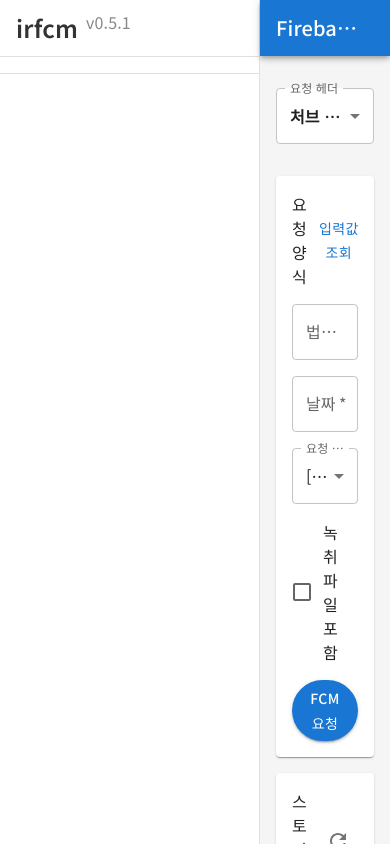
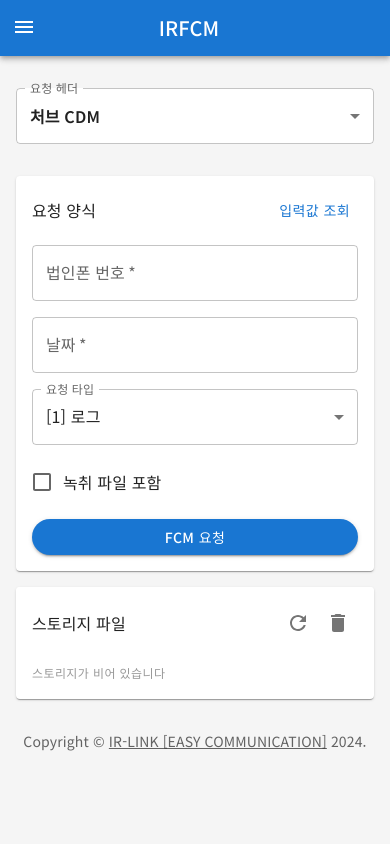
Before and after one commit to irlink-dev/irfcm, a Next.js app: page /chubb in a window 390 px wide. Built offline with nearby package versions, Linux system fonts and the light colour scheme.

Commit message:
update: 디자인 및 편의 기능 개선 중
RootPage에 있던 고객사 카드 리스트를 ClientsPage로 이동.
좌측 Drawer에 '클라우드 메시징' 메뉴 추가.
`Dashboard` layout 반응형 디자인 일부 적용.
Storage Files 개수 표시하는 텍스트 추가.

```diff
--- a/src/components/dashboard.tsx
+++ b/src/components/dashboard.tsx
@@ -16,12 +16,10 @@ import Copyright from './copyright'
 import AppBar from './app-bar'
 import Drawer from './drawer'
 import { usePathname, useRouter } from 'next/navigation'
-import { Badge, LinearProgress } from '@mui/material'
+import { Badge, LinearProgress, useMediaQuery, useTheme } from '@mui/material'
 import { pageLoadingStatusAtom } from '@/atoms/global-state-atoms'
 import { useAtom } from 'jotai'
 import { useEffect, useState } from 'react'
-
-const DRAWER_WIDTH: number = 260
 
 export default function Dashboard({ children }: { children: React.ReactNode }) {
   const router = useRouter()
@@ -30,6 +28,16 @@ export default function Dashboard({ children }: { children: React.ReactNode }) {
 
   const [open, setOpen] = useState(true) // Drawer 열림 여부.
   const [isPageLoading, setIsPageLoading] = useAtom(pageLoadingStatusAtom)
+
+  const DRAWER_WIDTH: number = 260
+
+  const theme = useTheme()
+  const isMdUp = useMediaQuery(theme.breakpoints.up('md'), {
+    defaultMatches: true,
+  })
+  const isSmUp = useMediaQuery(theme.breakpoints.up('sm'), {
+    defaultMatches: true,
+  })
 
   const toggleDrawer = () => {
     setOpen(!open)
@@ -42,10 +50,17 @@ export default function Dashboard({ children }: { children: React.ReactNode }) {
   return (
     <Box sx={{ display: 'flex' }}>
       <CssBaseline />
-      <AppBar position="absolute" open={open} drawer_width={DRAWER_WIDTH}>
+      <AppBar
+        position="absolute"
+        open={open}
+        drawer_width={isMdUp ? DRAWER_WIDTH : 0}
+        sx={{ transition: 'none' }}
+      >
         <Toolbar
           sx={{
-            pr: '24px', // keep right padding when drawer closed
+            // pr: '24px', // keep right padding when drawer closed
+            display: 'flex',
+            gap: 2,
           }}
         >
           <IconButton
@@ -54,8 +69,9 @@ export default function Dashboard({ children }: { children: React.ReactNode }) {
             aria-label="open drawer"
             onClick={toggleDrawer}
             sx={{
-              marginRight: '36px',
-              ...(open && { display: 'none' }),
+              // marginRight: '24px',
+              // ...(open && { display: 'none' }),
+              display: { xs: 'block', md: 'none' },
             }}
           >
             <MenuIcon />
@@ -65,7 +81,12 @@ export default function Dashboard({ children }: { children: React.ReactNode }) {
             variant="h6"
             color="inherit"
             noWrap
-            sx={{ flexGrow: 1, cursor: 'pointer' }}
+            sx={{
+              flexGrow: 1,
+              cursor: 'pointer',
+              textAlign: { xs: 'center', sm: 'start' },
+              // fontSize: { xs: '1rem', sm: '1.25rem' },
+            }}
             onClick={() => {
               if (pathname !== '/') {
                 setIsPageLoading(true)
@@ -73,13 +94,16 @@ export default function Dashboard({ children }: { children: React.ReactNode }) {
               router.push('/')
             }}
           >
-            Firebase Cloud Messaging Service
+            {isSmUp ? 'Firebase Cloud Messaging Service' : 'IRFCM'}
           </Typography>
           {/* <IconButton color="inherit">
             <Badge badgeContent={4} color="secondary">
               <NotificationsIcon />
             </Badge>
           </IconButton> */}
+
+          {/* blank */}
+          <Box sx={{ width: '40px' }} />
         </Toolbar>
 
         {isPageLoading && (
@@ -94,7 +118,14 @@ export default function Dashboard({ children }: { children: React.ReactNode }) {
           />
         )}
       </AppBar>
-      <Drawer variant="permanent" open={open} drawer_width={DRAWER_WIDTH}>
+      <Drawer
+        variant="permanent"
+        open={open}
+        drawer_width={DRAWER_WIDTH}
+        sx={{
+          display: { xs: 'none', md: 'block' },
+        }}
+      >
         <Toolbar
           sx={{
             display: 'flex',
--- a/src/components/list-items.tsx
+++ b/src/components/list-items.tsx
@@ -1,63 +1,84 @@
-import * as React from 'react'
+import { useState } from 'react'
+import { usePathname, useRouter } from 'next/navigation'
+import { Box } from '@mui/material'
+
 import ListItemButton from '@mui/material/ListItemButton'
 import ListItemIcon from '@mui/material/ListItemIcon'
 import ListItemText from '@mui/material/ListItemText'
-import ScienceIcon from '@mui/icons-material/Science'
 import SendIcon from '@mui/icons-material/Send'
-import AssignmentIcon from '@mui/icons-material/Assignment'
-import { usePathname, useRouter } from 'next/navigation'
-import { Avatar, Collapse, ListSubheader } from '@mui/material'
-import { ExpandLess, ExpandMore } from '@mui/icons-material'
-import List from '@mui/material/List'
-import { green, lightBlue, blue } from '@mui/material/colors'
-import { useSetAtom } from 'jotai'
-import { pageLoadingStatusAtom } from '@/atoms/global-state-atoms'
 
-const NULL = 'state.open.NULL'
-const CLIENT_LIST = 'state.open.CLIENT_LIST'
-const LAB = 'state.open.LAB'
+import {
+  ROUTE_CHUBB,
+  ROUTE_CLIENTS,
+  ROUTE_DB_LIFE,
+  ROUTE_GS_SHOP_USB,
+  ROUTE_HANA,
+  ROUTE_HYUNDAI,
+  ROUTE_KB_WIRELESS,
+  ROUTE_KT_COMMERCE,
+  ROUTE_LINA,
+  ROUTE_L_POINT,
+  ROUTE_MERITZ,
+  ROUTE_MORECX,
+  ROUTE_SHINHAN_CARD,
+  ROUTE_ZILINK,
+} from '@/constants/routes'
 
-const TEST_LOG_URL = '/test/log'
+// import ScienceIcon from '@mui/icons-material/Science'
+// import AssignmentIcon from '@mui/icons-material/Assignment'
+// import { Avatar, Collapse, ListSubheader } from '@mui/material'
+// import { ExpandLess, ExpandMore } from '@mui/icons-material'
+// import List from '@mui/material/List'
+// import { green, lightBlue, blue } from '@mui/material/colors'
+// import { useSetAtom } from 'jotai'
+// import { pageLoadingStatusAtom } from '@/atoms/global-state-atoms'
 
-interface ListItemProps {
-  href: string
+const SINGLE_REQUEST_ROUTES = [
+  ROUTE_CLIENTS,
+  ROUTE_CHUBB,
+  ROUTE_DB_LIFE,
+  ROUTE_GS_SHOP_USB,
+  ROUTE_HANA,
+  ROUTE_HYUNDAI,
+  ROUTE_KB_WIRELESS,
+  ROUTE_KT_COMMERCE,
+  ROUTE_LINA,
+  ROUTE_L_POINT,
+  ROUTE_MERITZ,
+  ROUTE_MORECX,
+  ROUTE_SHINHAN_CARD,
+  ROUTE_ZILINK,
+]
+
+const ListItem = ({
+  route,
+  text,
+  icon,
+  isSelected,
+}: {
+  route: string
   text: string
-  alias: string
-  color: string
-}
-
-const ClientListItem = ({ href, text, alias, color }: ListItemProps) => {
+  icon: React.ReactNode
+  isSelected: any
+}) => {
   const router = useRouter()
-  const pathname = usePathname()
-
-  const setIsPageLoading = useSetAtom(pageLoadingStatusAtom)
 
   return (
-    <ListItemButton
-      sx={{ pl: 4 }}
-      onClick={() => {
-        if (pathname !== href) {
-          setIsPageLoading(true)
-        }
-        router.push(href)
-      }}
-      selected={pathname === href}
-    >
-      <ListItemIcon>
-        <Avatar
-          sx={{
-            width: 24,
-            height: 24,
-            fontSize: '13px',
-            fontWeight: 600,
-            bgcolor: color,
-          }}
-        >
-          {alias}
-        </Avatar>
-      </ListItemIcon>
-      <ListItemText primary={text} />
-    </ListItemButton>
+    <Box sx={{ px: '4px' }}>
+      <ListItemButton
+        dense
+        sx={{
+          borderRadius: '100px',
+          ...(isSelected && {
+            backgroundColor: '#d5e5f3',
+          }),
+        }}
+        onClick={() => router.push(route)}
+      >
+        <ListItemIcon sx={{ minWidth: '40px' }}>{icon}</ListItemIcon>
+        <ListItemText primary={text} sx={{ color: '#222222' }} />
+      </ListItemButton>
+    </Box>
   )
 }
 
@@ -65,21 +86,17 @@ export const MainListItems = () => {
   const router = useRouter()
   const pathname = usePathname()
 
-  const [selectedItem, setSelectedItem] = React.useState(NULL)
-
-  /**
-   * 메뉴 드롭다운 클릭 시.
-   */
-  const handleClick = (item: string) => {
-    if (selectedItem === item) {
-      setSelectedItem(NULL)
-    } else {
-      setSelectedItem(item)
-    }
-  }
+  const [selectedItem, setSelectedItem] = useState(null)
 
   return (
-    <React.Fragment>
+    <>
+      <ListItem
+        route={ROUTE_CLIENTS}
+        text="클라우드 메시징"
+        icon={<SendIcon sx={{ width: 20, height: 20 }} />}
+        isSelected={SINGLE_REQUEST_ROUTES.includes(pathname)}
+      />
+
       {/* <ListItemButton onClick={() => handleClick(CLIENT_LIST)}>
         <ListItemIcon>
           <SendIcon />
@@ -130,15 +147,16 @@ export const MainListItems = () => {
           </ListItemButton>
         </List>
       </Collapse> */}
-    </React.Fragment>
+    </>
   )
 }
 
 export const SecondaryListItems = () => {
   const router = useRouter()
   const pathname = usePathname()
+
   return (
-    <React.Fragment>
+    <>
       {/* <ListSubheader component="div" inset>
         Function List
       </ListSubheader>
@@ -154,7 +172,7 @@ export const SecondaryListItems = () => {
         </ListItemIcon>
         <ListItemText primary="일괄 요청 (Batch)" />
       </ListItemButton> */}
-    </React.Fragment>
+    </>
   )
 }
 
@@ -242,3 +260,44 @@ export const SecondaryListItems = () => {
         </List>
       </Collapse> */
 }
+
+// interface ListItemProps {
+//   href: string
+//   text: string
+//   alias: string
+//   color: string
+// }
+// const ClientListItem = ({ href, text, alias, color }: ListItemProps) => {
+//   const router = useRouter()
+//   const pathname = usePathname()
+
+//   const setIsPageLoading = useSetAtom(pageLoadingStatusAtom)
+
+//   return (
+//     <ListItemButton
+//       sx={{ pl: 4 }}
+//       onClick={() => {
+//         if (pathname !== href) {
+//           setIsPageLoading(true)
+//         }
+//         router.push(href)
+//       }}
+//       selected={pathname === href}
+//     >
+//       <ListItemIcon>
+//         <Avatar
+//           sx={{
+//             width: 24,
+//             height: 24,
+//             fontSize: '13px',
+//             fontWeight: 600,
+//             bgcolor: color,
+//           }}
+//         >
+//           {alias}
+//         </Avatar>
+//       </ListItemIcon>
+//       <ListItemText primary={text} />
+//     </ListItemButton>
+//   )
+// }
--- a/src/components/storage-files.tsx
+++ b/src/components/storage-files.tsx
@@ -12,6 +12,7 @@ import {
 } from '@mui/material'
 import RefreshIcon from '@mui/icons-material/Refresh'
 import DeleteIcon from '@mui/icons-material/Delete'
+import DownloadIcon from '@mui/icons-material/Download'
 import useStorageFiles from '@/hooks/use-storage-files'
 import FirebasePreference from '@/interfaces/firebase-preference'
 import firebase from 'firebase/compat/app'
@@ -70,19 +71,19 @@ const StorageFiles = ({
   return (
     <Paper
       sx={{
-        px: 2,
         pb: 2,
         display: 'flex',
         flexDirection: 'column',
         gap: 2,
         overflow: 'auto',
-        maxHeight: 395,
+        maxHeight: { lg: 395 },
         position: 'relative',
       }}
     >
       <Box
         sx={{
           pt: 2,
+          px: 2,
           display: 'flex',
           alignItems: 'center',
           justifyContent: 'space-between',
@@ -91,7 +92,14 @@ const StorageFiles = ({
           top: 0,
         }}
       >
-        <Typography>스토리지 파일</Typography>
+        <Typography sx={{ display: 'inline' }}>
+          스토리지 파일{' '}
+          {storageFileData.length > 0 && (
+            <span style={{ display: 'inline' }}>
+              · {storageFileData.length}개
+            </span>
+          )}
+        </Typography>
         <Box>
           <IconButton onClick={onRefreshIconClick}>
             <RefreshIcon />
@@ -102,6 +110,11 @@ const StorageFiles = ({
         </Box>
       </Box>
 
+      <Box
+        sx={{
+          px: 2,
+        }}
+      >
         {isStorageFilesLoading ? (
           // 스토리지 파일 로딩 중일 때 CircularProgress 표시.
           <Box
@@ -155,6 +168,7 @@ const StorageFiles = ({
             )}
           </>
         )}
+      </Box>
     </Paper>
   )
 }
--- a/src/constants/routes.ts
+++ b/src/constants/routes.ts
@@ -1,3 +1,8 @@
+/**
+ * 고객사 선택.
+ */
+export const ROUTE_CLIENTS = '/clients'
+
 /**
  * 처브 CDM.
  */
```
Also changed, not shown: src/app/clients/page.tsx (added, +53 -0 lines), src/app/page.tsx (+3 -51 lines). Lines whose indentation alone changed are shown as unchanged.
